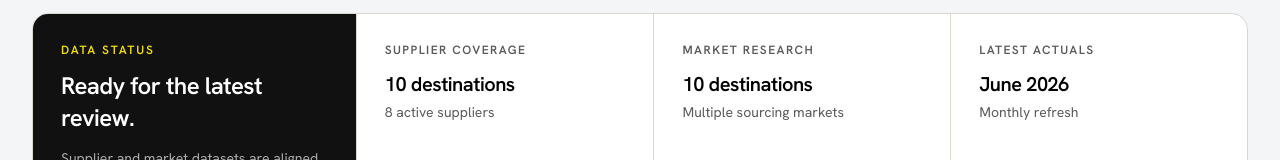
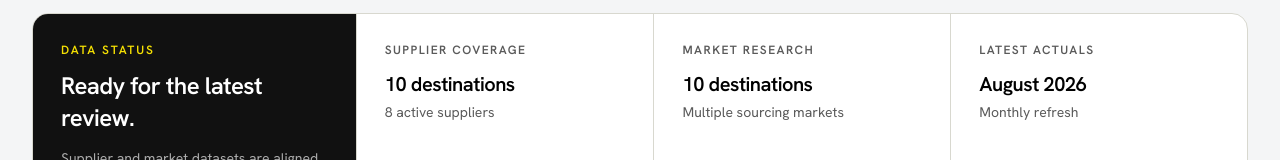
Before and after one commit to Naren2ds/PET_Resin_Cost, a React (Vite) app in the folder apps/frontend/: page / in a window 1280 px wide. Shown: the part 1175-1335 px from the top of the page. Built offline with nearby package versions, Linux system fonts and the light colour scheme; no server answers.

Commit message:
Frontend Landing Update

```diff
--- a/apps/frontend/src/pages/LandingPage.tsx
+++ b/apps/frontend/src/pages/LandingPage.tsx
@@ -37,7 +37,7 @@ const navigationCards = [
 const statusItems = [
   { label: "Supplier coverage", value: "10 destinations", detail: "8 active suppliers" },
   { label: "Market research", value: "10 destinations", detail: "Multiple sourcing markets" },
-  { label: "Latest actuals", value: "June 2026", detail: "Monthly refresh" },
+  { label: "Latest actuals", value: "August 2026", detail: "Monthly refresh" },
 ];
 
 const LandingPage: React.FC = () => {
```
